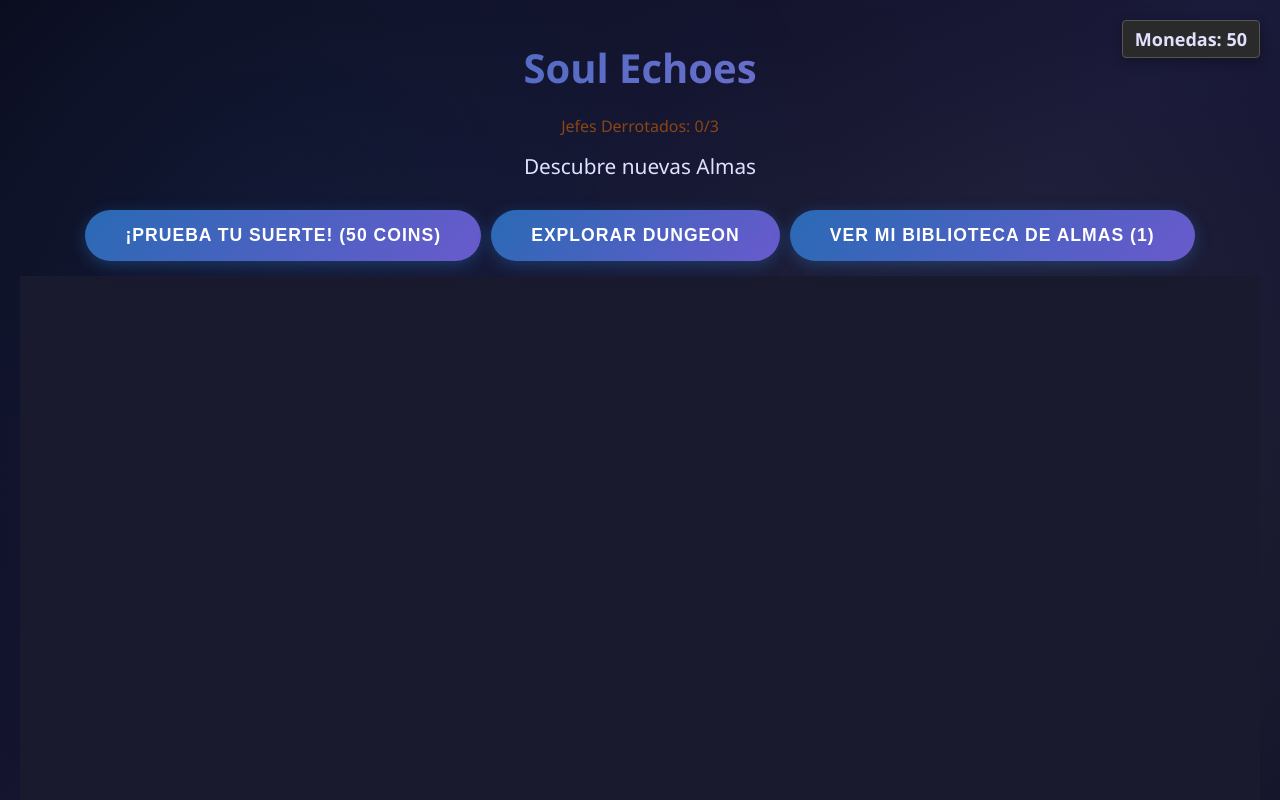
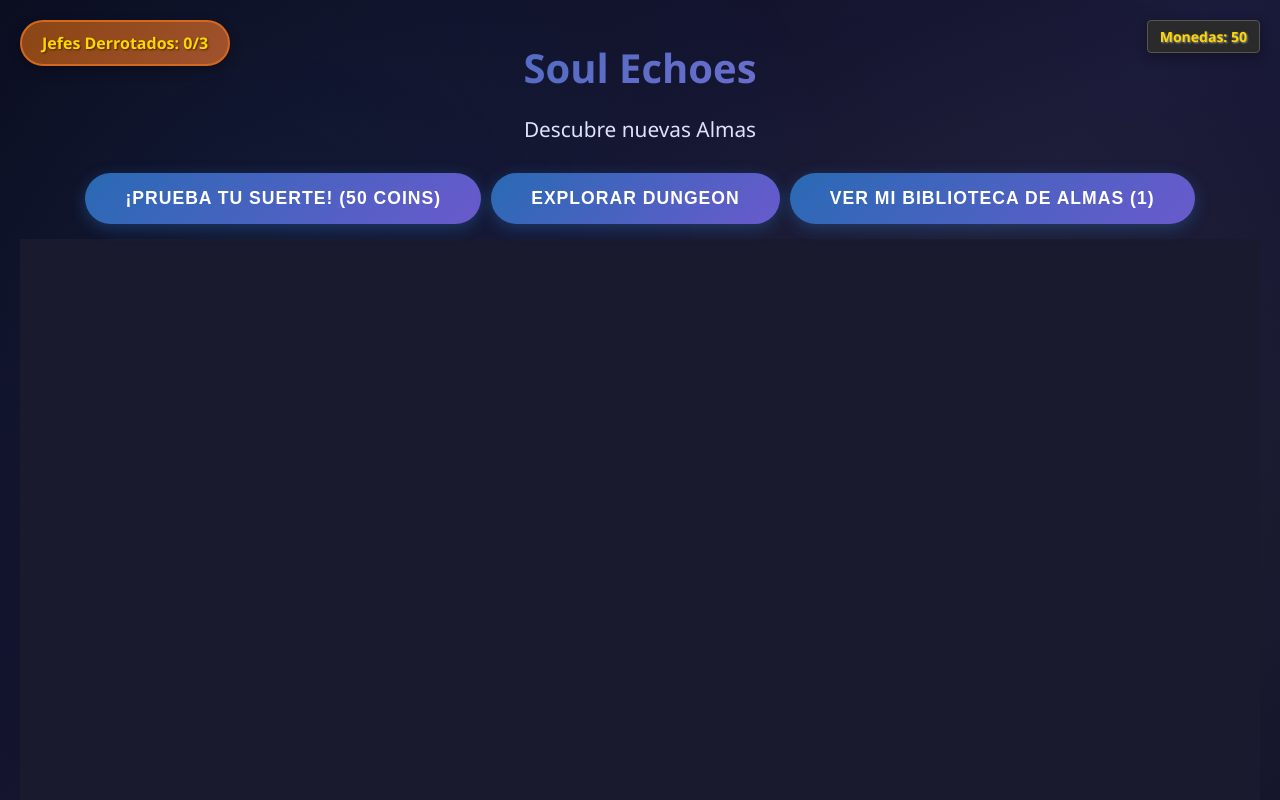
Before and after one commit to SauretL/game-SoulEchoes, a React (Vite) app: page / in a window 1280 px wide. Both pictures are taken after a click on the button "COMENZAR JUEGO". Shown: the top 800 px of the page. Built offline with nearby package versions, Linux system fonts and the light colour scheme.

Commit message:
added style to footer and boss counter

```diff
--- a/src/App.css
+++ b/src/App.css
@@ -69,12 +69,68 @@
 /* Footer */
 
 footer {
-  padding: 10px;
-  border-style: double;
-  border-color: #333;
-  color: white;
+  padding: 15px;
+  border-top: 2px solid #444;
+  background: rgba(10, 10, 26, 0.9);
+  color: #c0c0ff;
   text-align: center;
-  margin-top: 10px;
+  margin-top: 20px;
+  font-size: 0.9rem;
+  letter-spacing: 1px;
+  backdrop-filter: blur(5px);
+  position: relative;
+}
+
+footer::before {
+  content: '';
+  position: absolute;
+  top: 0;
+  left: 50%;
+  transform: translateX(-50%);
+  width: 100px;
+  height: 2px;
+  background: linear-gradient(90deg, transparent, #296ab4, transparent);
+}
+
+/* Boss Counter */
+.bosses-display {
+  position: fixed;
+  top: 20px;
+  left: 20px;
+  background: linear-gradient(135deg, #8B4513, #A0522D);
+  padding: 10px 20px;
+  border-radius: 25px;
+  box-shadow: 0 4px 12px rgba(0, 0, 0, 0.3);
+  border: 2px solid #D2691E;
+  z-index: 1000;
+}
+
+.bosses-count {
+  font-weight: bold;
+  color: #FFD700;
+  font-size: 16px;
+  text-shadow: 1px 1px 2px rgba(0, 0, 0, 0.5);
+}
+
+/* Coin Counter */
+
+.coins-display {
+  position: fixed;
+  top: 20px;
+  right: 20px;
+  background: linear-gradient(135deg, #ffd700, #ffed4e);
+  padding: 10px 20px;
+  border-radius: 25px;
+  box-shadow: 0 4px 12px rgba(0, 0, 0, 0.3);
+  border: 2px solid #ffb700;
+  z-index: 1000;
+}
+
+.coins-count {
+  font-weight: bold;
+  color: #8b4513;
+  font-size: 16px;
+  text-shadow: 1px 1px 2px rgba(255, 255, 255, 0.5);
 }
 
 /* Buttons */
@@ -120,6 +176,16 @@ button:active {
   transform: translateY(-1px);
 }
 
+button:disabled {
+  opacity: 0.6;
+  cursor: not-allowed;
+}
+
+button:disabled:hover {
+  transform: none;
+  box-shadow: none;
+}
+
 /* Responsive */
 @media (max-width: 768px) {
   .app-container {
@@ -143,33 +209,20 @@ button:active {
     padding: 12px 30px;
     font-size: 1rem;
   }
+
+  .bosses-display {
+    position: relative;
+    top: auto;
+    left: auto;
+    display: inline-block;
+    margin: 10px;
+  }
+
+  .coins-display {
+    position: relative;
+    top: auto;
+    right: auto;
+    display: inline-block;
+    margin: 10px;
+  }
 }
-
-.coins-display {
-  position: fixed;
-  top: 20px;
-  right: 20px;
-  background: linear-gradient(135deg, #ffd700, #ffed4e);
-  padding: 10px 20px;
-  border-radius: 25px;
-  box-shadow: 0 4px 12px rgba(0, 0, 0, 0.3);
-  border: 2px solid #ffb700;
-  z-index: 1000;
-}
-
-.coins-count {
-  font-weight: bold;
-  color: #8b4513;
-  font-size: 16px;
-  text-shadow: 1px 1px 2px rgba(255, 255, 255, 0.5);
-}
-
-button:disabled {
-  opacity: 0.6;
-  cursor: not-allowed;
-}
-
-button:disabled:hover {
-  transform: none;
-  box-shadow: none;
-}
--- a/src/App.jsx
+++ b/src/App.jsx
@@ -269,13 +269,13 @@ function App() {
           <h1>Soul Echoes</h1>
 
           {/* COINS DISPLAY */}
-          <div className="coins-display" style={{ marginBottom: '15px', fontSize: '18px', fontWeight: 'bold' }}>
-            Monedas: {playerCoins}
+          <div className="coins-display">
+            <span className="coins-count">Monedas: {playerCoins}</span>
           </div>
 
           {/* DEFEATED BOSSES DISPLAY */}
-          <div className="bosses-display" style={{ marginBottom: '15px', fontSize: '16px', color: '#8B4513' }}>
-            Jefes Derrotados: {defeatedBosses.length}/3
+          <div className="bosses-display">
+            <span className="bosses-count">Jefes Derrotados: {defeatedBosses.length}/3</span>
           </div>
 
           <p>Descubre nuevas Almas</p>
```
